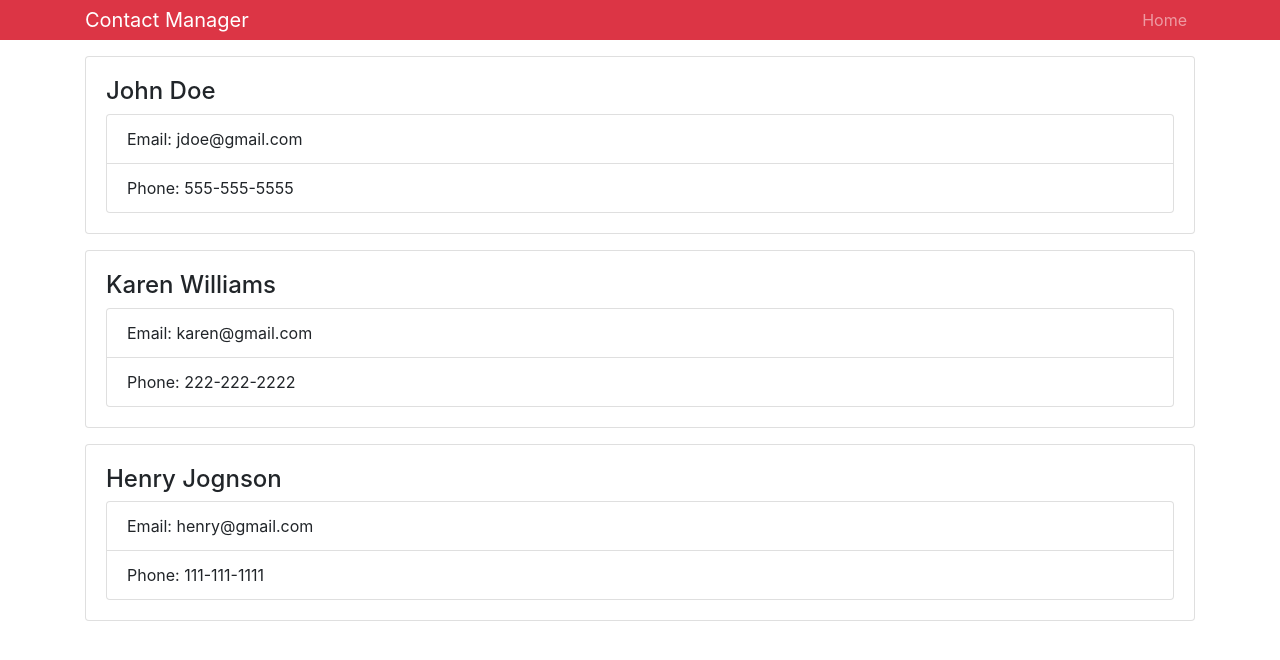
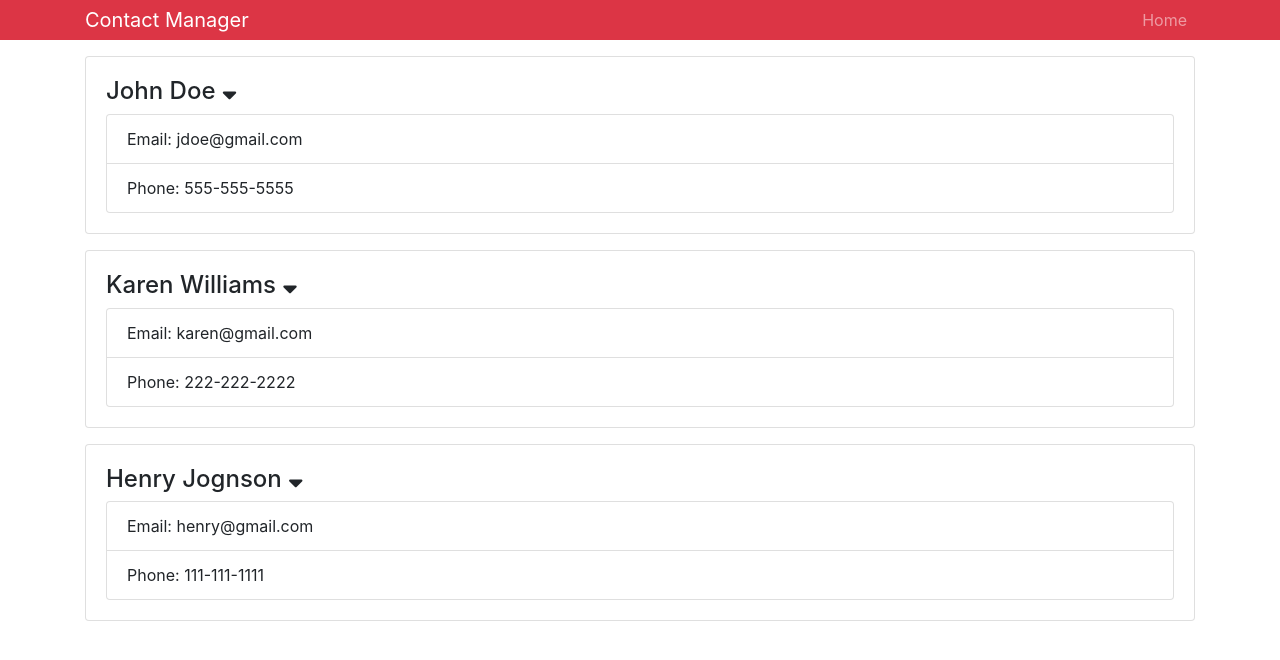
Before and after one commit to shiyu3169/Contact-Manager, a React (Create React App) app: page / in a window 1280 px wide. Shown: the top 660 px of the page. Built offline with nearby package versions, Linux system fonts and the light colour scheme.

Commit message:
react.fragment

```diff
--- a/public/index.html
+++ b/public/index.html
@@ -1,29 +1,20 @@
 <!DOCTYPE html>
 <html lang="en">
-  <head>
+
+<head>
     <meta charset="utf-8">
     <meta name="viewport" content="width=device-width, initial-scale=1, shrink-to-fit=no">
     <meta name="theme-color" content="#000000">
-    <!--
-      manifest.json provides metadata used when your web app is added to the
-      homescreen on Android. See https://developers.google.com/web/fundamentals/engage-and-retain/web-app-manifest/
-    -->
     <link rel="manifest" href="%PUBLIC_URL%/manifest.json">
     <link rel="shortcut icon" href="%PUBLIC_URL%/favicon.ico">
-    <!--
-      Notice the use of %PUBLIC_URL% in the tags above.
-      It will be replaced with the URL of the `public` folder during the build.
-      Only files inside the `public` folder can be referenced from the HTML.
+    <link rel="stylesheet" href="https://use.fontawesome.com/releases/v5.3.1/css/all.css" integrity="sha384-mzrmE5qonljUremFsqc01SB46JvROS7bZs3IO2EmfFsd15uHvIt+Y8vEf7N7fWAU"
+        crossorigin="anonymous">
+    <title>React App</title>
+</head>
 
-      Unlike "/favicon.ico" or "favicon.ico", "%PUBLIC_URL%/favicon.ico" will
-      work correctly both with client-side routing and a non-root public URL.
-      Learn how to configure a non-root public URL by running `npm run build`.
-    -->
-    <title>React App</title>
-  </head>
-  <body>
+<body>
     <noscript>
-      You need to enable JavaScript to run this app.
+        You need to enable JavaScript to run this app.
     </noscript>
     <div id="root"></div>
     <!--
@@ -36,5 +27,6 @@
       To begin the development, run `npm start` or `yarn start`.
       To create a production bundle, use `npm run build` or `yarn build`.
     -->
-  </body>
+</body>
+
 </html>
--- a/src/components/Contact.js
+++ b/src/components/Contact.js
@@ -3,9 +3,11 @@
 
 export default class Contact extends Component {
     static propTypes = {
-        name: PropTypes.string.isRequired,
-        email: PropTypes.string.isRequired,
-        phone: PropTypes.string.isRequired
+        contact: PropTypes.object.isRequired
+    };
+
+    onShowClick = e => {
+        console.log(e.target);
     };
 
     render() {
@@ -13,7 +15,13 @@
 
         return (
             <div className="card card-body mb-3">
-                <h4>{name}</h4>
+                <h4>
+                    {name}{" "}
+                    <i
+                        onClick={this.onShowClick}
+                        className="fas fa-sort-down"
+                    />
+                </h4>
                 <ul className="list-group">
                     <li className="list-group-item">Email: {email}</li>
                     <li className="list-group-item">Phone: {phone}</li>
--- a/src/components/Contacts.js
+++ b/src/components/Contacts.js
@@ -28,11 +28,11 @@
     render() {
         const { contacts } = this.state;
         return (
-            <div>
+            <React.Fragment>
                 {contacts.map(contact => (
                     <Contact key={contact.id} contact={contact} />
                 ))}
-            </div>
+            </React.Fragment>
         );
     }
 }
```
